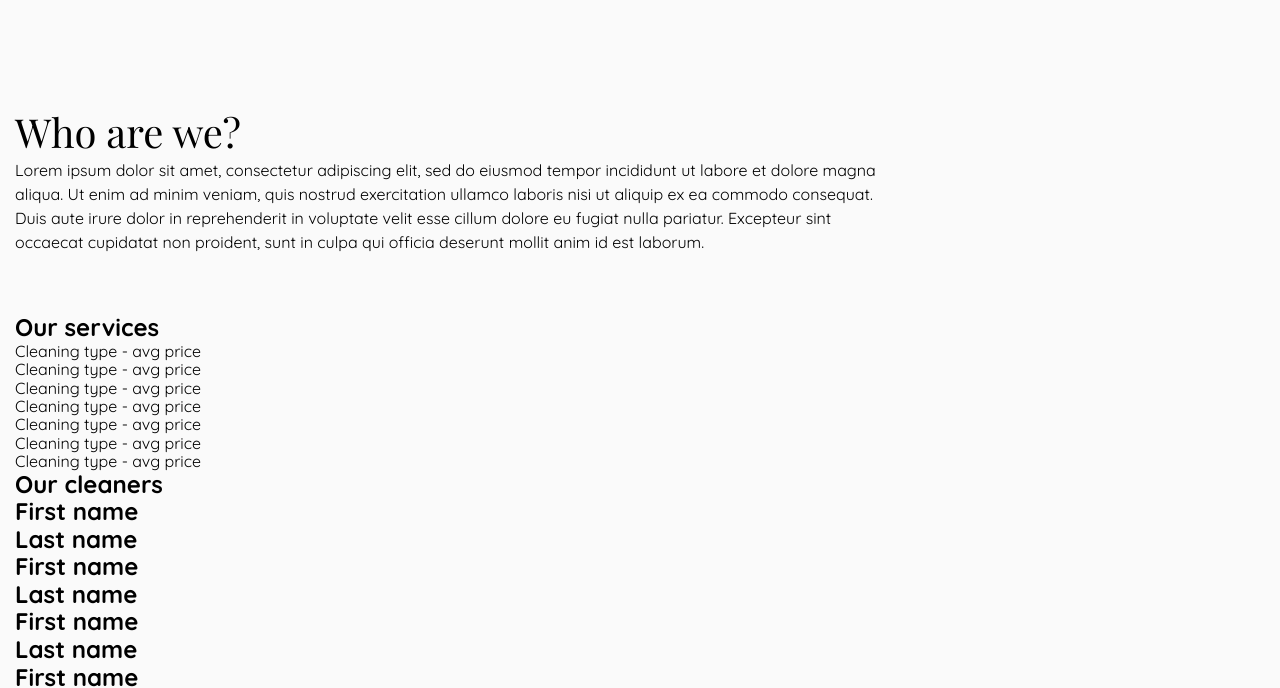
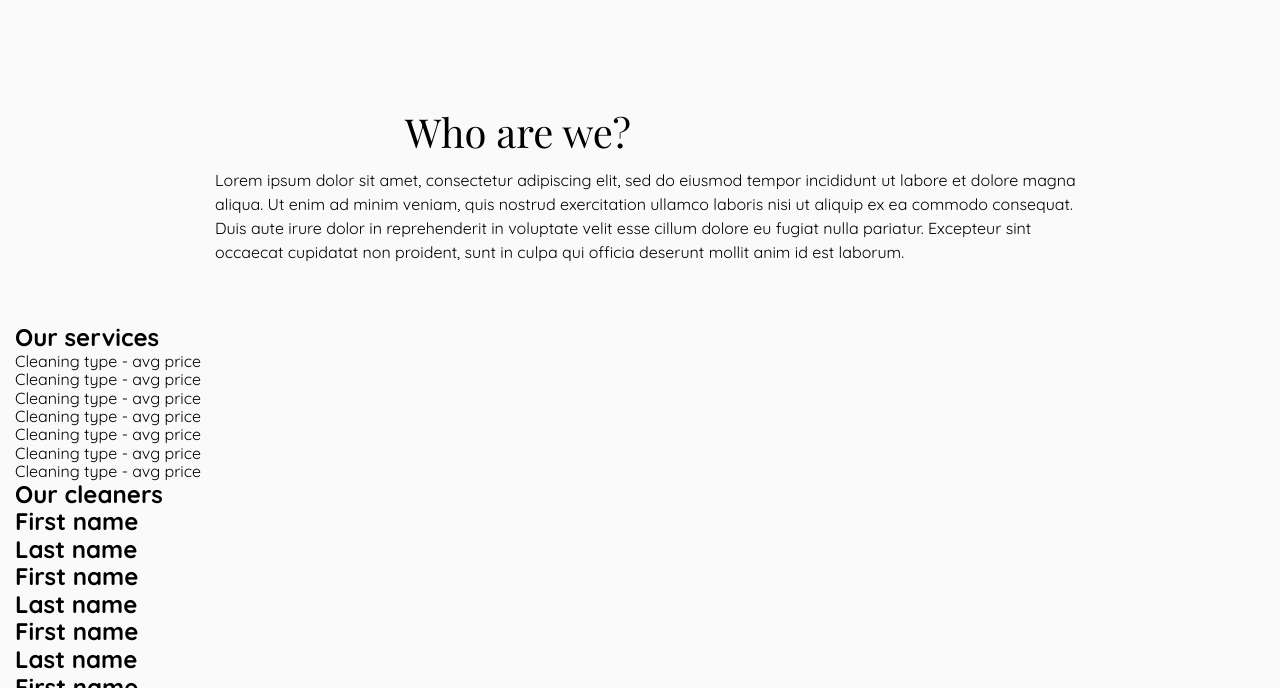
Before and after one commit to m1xture/cleaning, a website built with Parcel: page src/index.html in a window 1280 px wide. Shown: the part 111-799 px from the top of the page. Built offline with nearby package versions, Linux system fonts and the light colour scheme; files whose address does not match are found by name; a web font is replaced by a local one.

Commit message:
стилізував героя

```diff
--- a/src/sass/components/_hero.scss
+++ b/src/sass/components/_hero.scss
@@ -4,15 +4,18 @@
 }
 
 .hero__title {
+    position: relative;
     color: rgb(0, 0, 0);
     font-family: Playfair Display;
     font-size: 40px;
     font-weight: 400;
     line-height: 53px;
     letter-spacing: 0%;
+    left: 390px;
 }
 
 .hero__text {
+    position: relative;
     width: 871px;
     color: rgb(0, 0, 0);
     font-family: Quicksand;
@@ -21,4 +24,6 @@
     line-height: 150%;
     letter-spacing: 0%;
     text-align: left;
+    margin-top: 10px;
+    left: 200px;
 }
```
